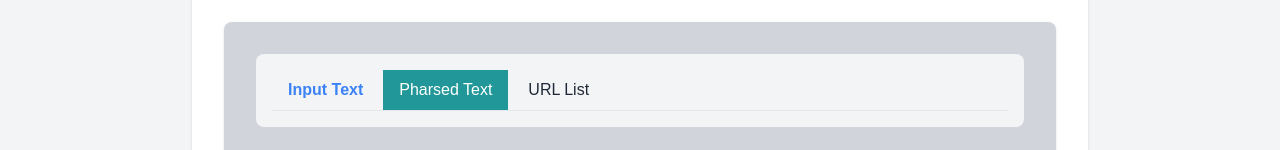
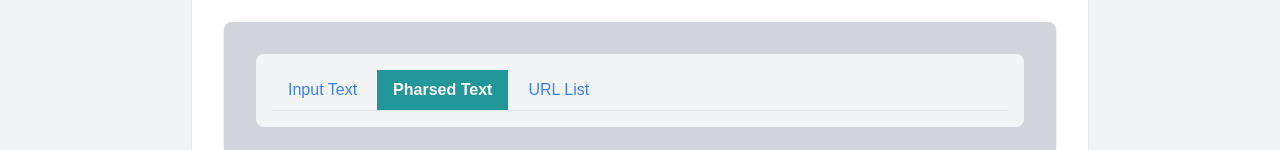
Before and after one commit to Ameliadaa/Intern_Tonjoo, a Next.js app in the folder Intern_Tonjoo_FE/uploader/: page /Pharsed in a window 1280 px wide. Shown: the part 335-485 px from the top of the page. Built offline with nearby package versions, Linux system fonts and the light colour scheme.

Commit message:
Update page.js

```diff
--- a/Intern_Tonjoo_FE/uploader/src/app/Pharsed/page.js
+++ b/Intern_Tonjoo_FE/uploader/src/app/Pharsed/page.js
@@ -42,20 +42,20 @@ export default function Pharsed() {
           <div className="bg-gray-100 p-4 rounded-lg mb-6">
             <ul className="flex border-b">
               <li className="mr-1">
-                <Link className=" inline-block py-2 px-4 text-blue-500 font-semibold hover:bg-primary hover:text-white "
+                <Link className=" inline-block py-2 px-4 text-blue-500  hover:bg-primary hover:text-white "
                   href="/"> Input Text
                 </Link>
 
               </li>
               <li className="mr-1">
-                <Link className='bg-primary inline-block py-2 px-4 text-white ' href={"/Pharsed"}>
+                <Link className='bg-primary font-semibold inline-block py-2 px-4 text-white ' href={"/Pharsed"}>
                 Pharsed Text
                 </Link>
 
               </li>
               <li className="mr-1">
                 <a
-                  className="inline-block py-2 px-4 hover:bg-primary hover:text-white"
+                  className="inline-block py-2 px-4 hover:bg-primary hover:text-white text-blue-500"
                   href="#"
                 >
                   URL List
```
